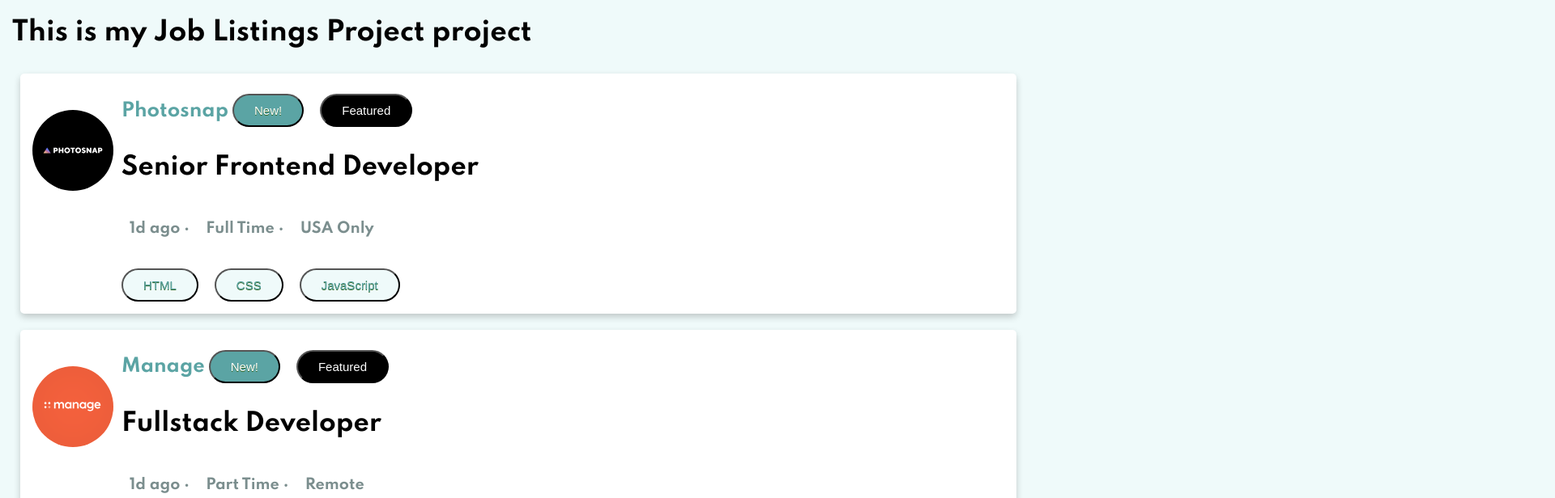
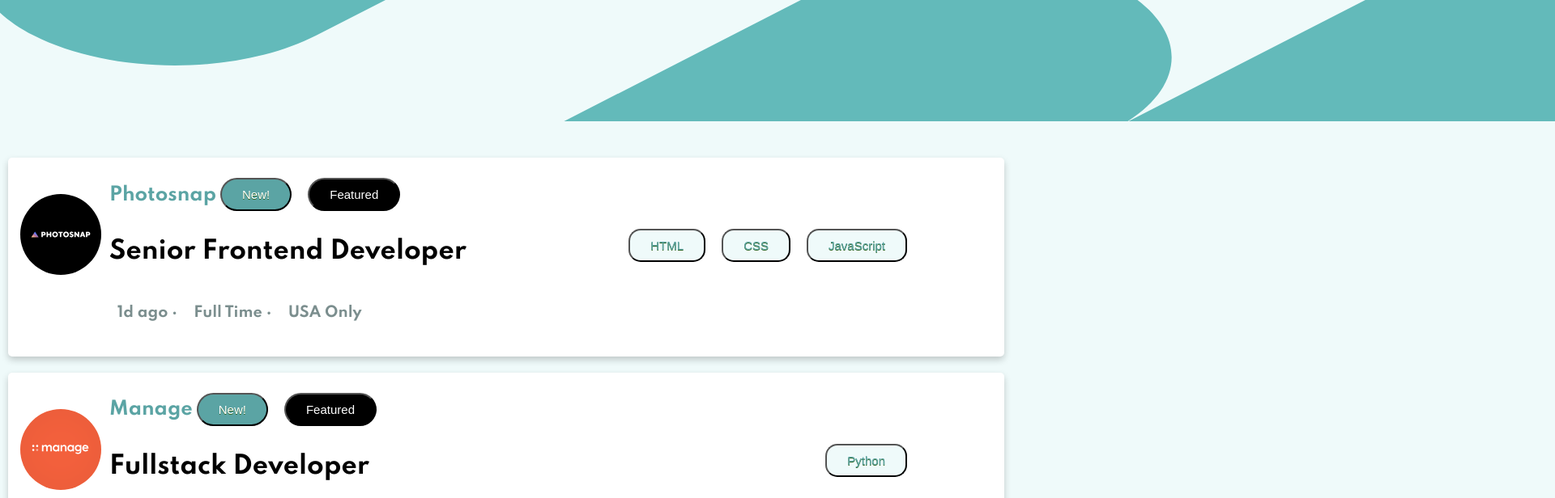
Before and after one commit to amidabrian51/job-listings-page, a React (Create React App) app: page / in a window 1280 px wide. Shown: the top 616 px of the page at 81% size, 1920 px wide, since content can reach past the window. Built offline with nearby package versions, Linux system fonts and the light colour scheme.

Commit message:
Added styling to the techNames

```diff
--- a/src/App.js
+++ b/src/App.js
@@ -2,11 +2,12 @@
 
 import './App.css';
 import JobListing from './components/job-listings/job-listings.component';
+import NavBar from './components/navbar/navbar.component';
 
 function App() {
   return (
-    <div className="App">
-      <h1>This is my Job Listings Project project</h1>
+    <div>
+      <NavBar />
       <JobListing />
     </div>
   );
--- a/src/components/custom-button/custom.button.styles.css
+++ b/src/components/custom-button/custom.button.styles.css
@@ -1,7 +1,7 @@
 
 .customButton {
     background-color:hsl(180, 52%, 96%);
-    border-radius:25px;
+    border-radius:15px;
     display:inline-block;
     cursor:pointer;
     color:hsl(180, 29%, 50%);
--- a/src/components/job-card/job-card.component.jsx/job-card.component.jsx
+++ b/src/components/job-card/job-card.component.jsx/job-card.component.jsx
@@ -10,20 +10,27 @@
             <img src={logo} alt="logo" width="100" height="100"></img>
         </div>
         <div className='content'>
-          <div className='newFeatured'>
-            <h2>{company}</h2>
-            { newJob ? <button className='myButton'>New!</button> : null }
-            {featured ? <button className='myDarkButton'>Featured</button> : null }
+            <div className='newFeatured'>
+                <h2>{company}</h2>
+                { newJob ? <button className='myButton'>New!</button> : null }
+                {featured ? <button className='myDarkButton'>Featured</button> : null }
             </div>
-            <h1>{position}</h1>
+                <div className='jobNames'>
+                    <h1>{position}</h1>
+                    <div className="techNames">
+                    {languages && languages.map((language, id) =>
+
+                    <CustomButton key={id}> {language}</CustomButton>
+
+                    )}
+                </div>
+                </div>
             <div className='details'>
                 <h3>{postedAt} &#183;</h3>
                 <h3>{contract} &#183;</h3>
                 <h3>{location}</h3>
             </div>
-            {languages && languages.map((language, id) =>
-            <CustomButton key={id}> {language}</CustomButton>
-            )}
+
         </div>
     </div>
 </div>
--- a/src/components/job-card/job-card.component.jsx/job-card.styles.css
+++ b/src/components/job-card/job-card.component.jsx/job-card.styles.css
@@ -42,6 +42,16 @@
 
   .details h3{
     padding: 10px;
+  }
+  .jobNames {
+    display: flex;
+    flex-direction: row;
+    justify-content: space-between;
+  }
+
+  .jobNames .techNames {
+    position: absolute;
+    right: 100px;
   }
 .container .card .companyName {
   /* display: flex;
--- a/src/components/job-listings/job-listings.component.jsx
+++ b/src/components/job-listings/job-listings.component.jsx
@@ -3,6 +3,7 @@
 import './job-listing.styles.css';
 import JobCard from '../job-card/job-card.component.jsx/job-card.component';
 import { Component } from 'react';
+
 
 
 class JobListing extends Component {
@@ -22,6 +23,7 @@
     render() {
         return (
             <div>
+
                 {this.state.jobs.map(({id,...otherJobProps}) =>(
                 <JobCard key={id} {...otherJobProps} />
                 ))}
--- /dev/null
+++ b/src/components/navbar/navbar.component.jsx
@@ -0,0 +1,17 @@
+import React from 'react';
+
+import './navbar.styles.css'
+
+const NavBar = ()=> (
+
+<div className='navBar'>
+
+        <img src='./images/bg-header-desktop.svg' alt="NavBar" width="200%" height="150px"></img>
+
+</div>
+
+
+
+)
+
+export default NavBar;
--- /dev/null
+++ b/src/components/navbar/navbar.styles.css
@@ -0,0 +1,6 @@
+.navBar {
+    position: relative;
+    right: 600px;
+   background-size: cover;
+   padding-bottom: 30px;
+}
```
